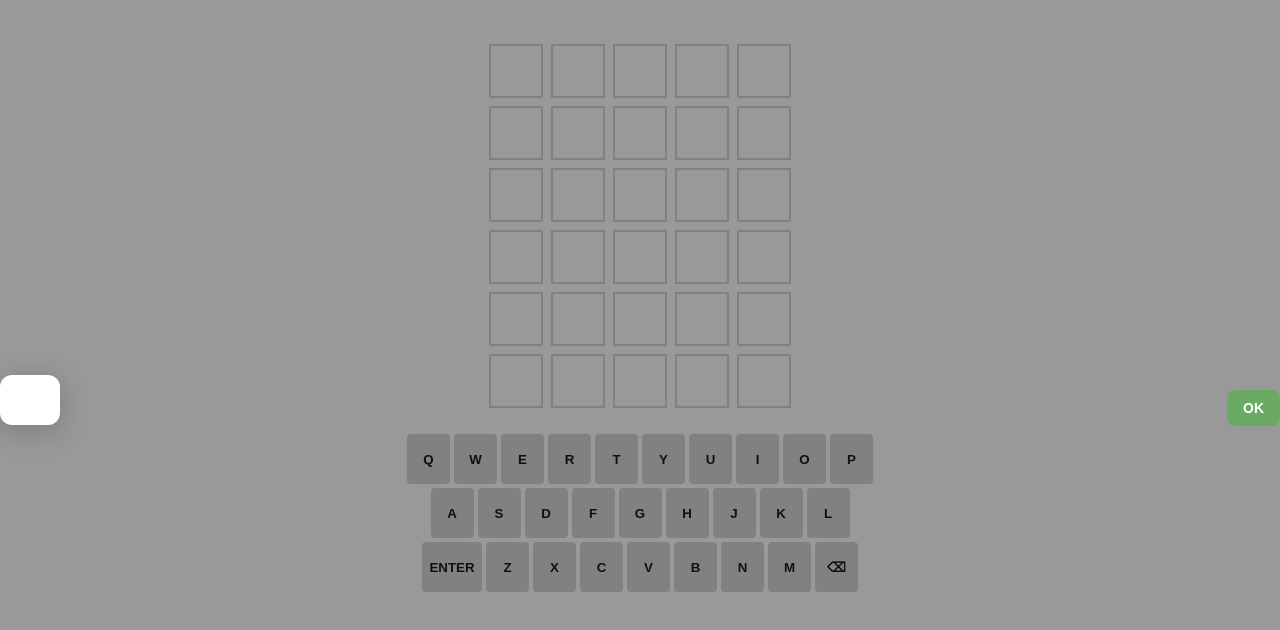
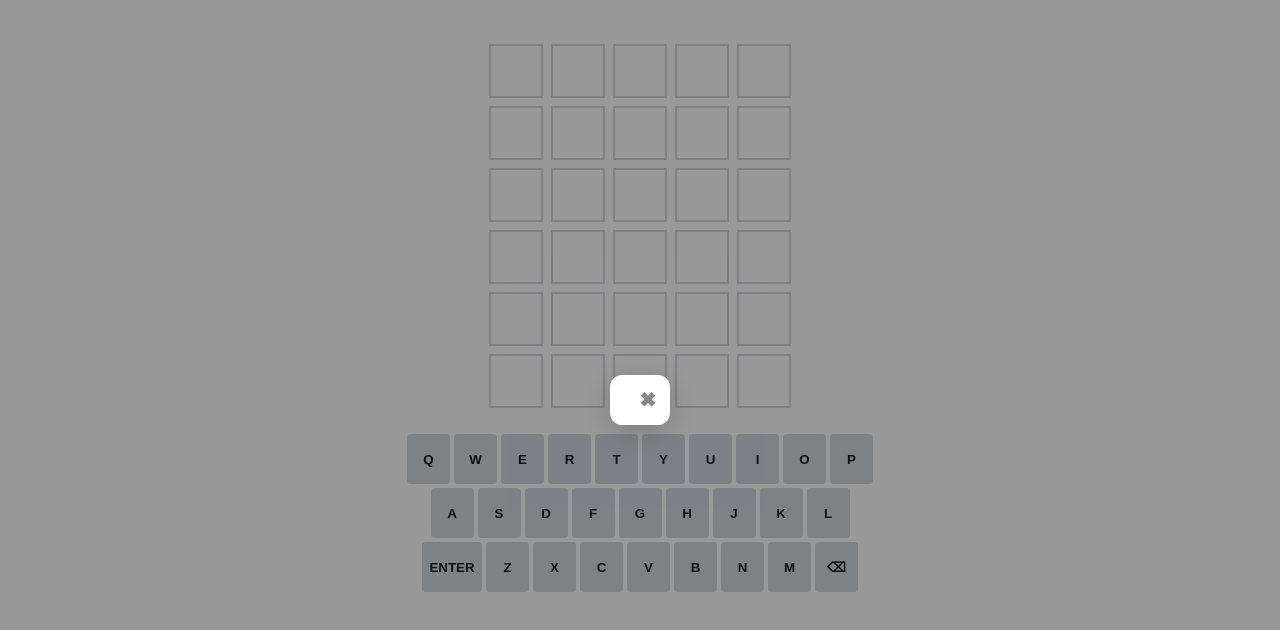
Before and after one commit to heem4/heem4.github.io, a plain HTML site: page index.html in a window 1280 px wide. Drawn offline with Linux system fonts and the light colour scheme.

Commit message:
close for popup

```diff
--- a/index.html
+++ b/index.html
@@ -13,8 +13,10 @@
     <div id="keyboard"></div>
   </div>
   <div id="popup" class="popup hidden">
-  <div class="popup-content" id="popup-message"></div>
-  <button onclick="closePopup()">OK</button>
+  <div class="popup-content">
+    <span class="popup-close" onclick="closePopup()">✖</span>
+    <div id="popup-message"></div>
+  </div>
 </div>
   <script src="app.js"></script>
 </body>
--- a/styles.css
+++ b/styles.css
@@ -125,3 +125,18 @@
   display: block;
   margin-left: auto;
 }
+
+.popup-close {
+  position: absolute;
+  top: 10px;
+  right: 14px;
+  font-size: 20px;
+  font-weight: bold;
+  color: #888;
+  cursor: pointer;
+  transition: color 0.2s ease;
+}
+
+.popup-close:hover {
+  color: #333;
+}
```
